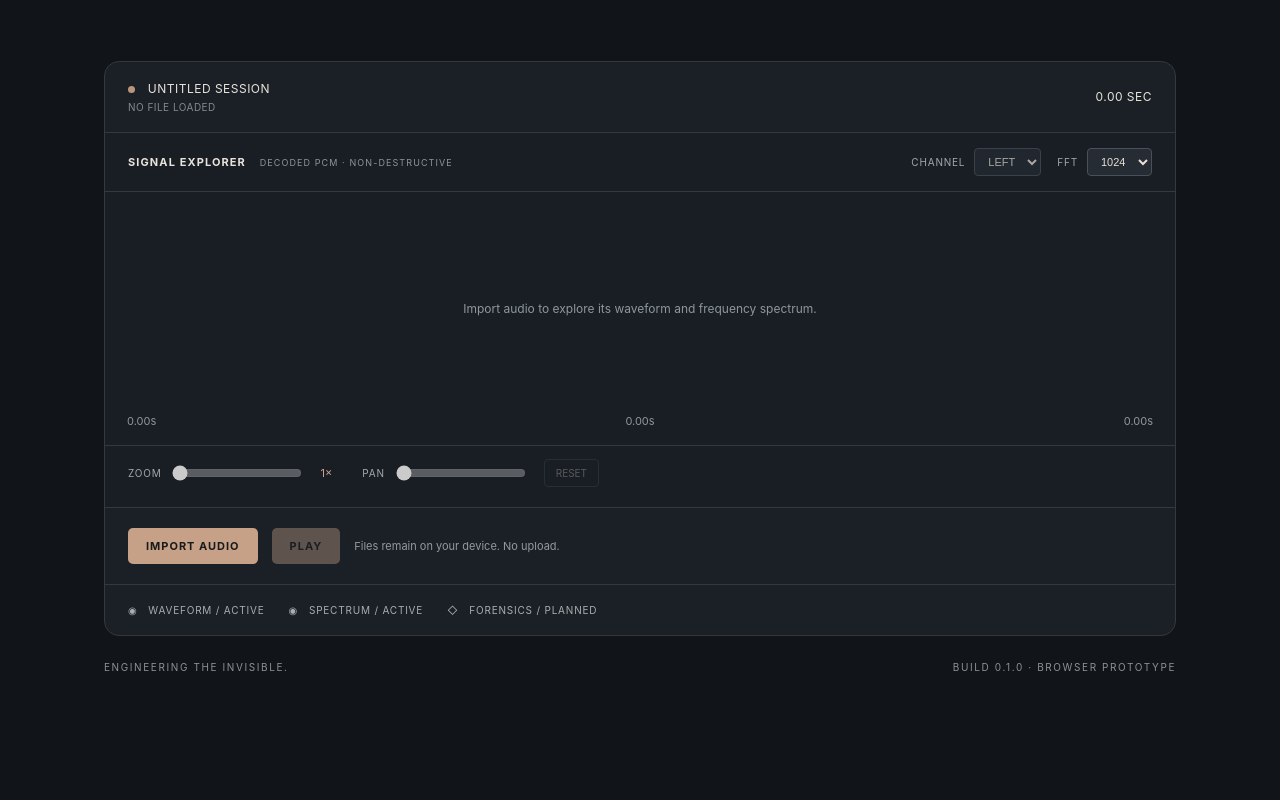
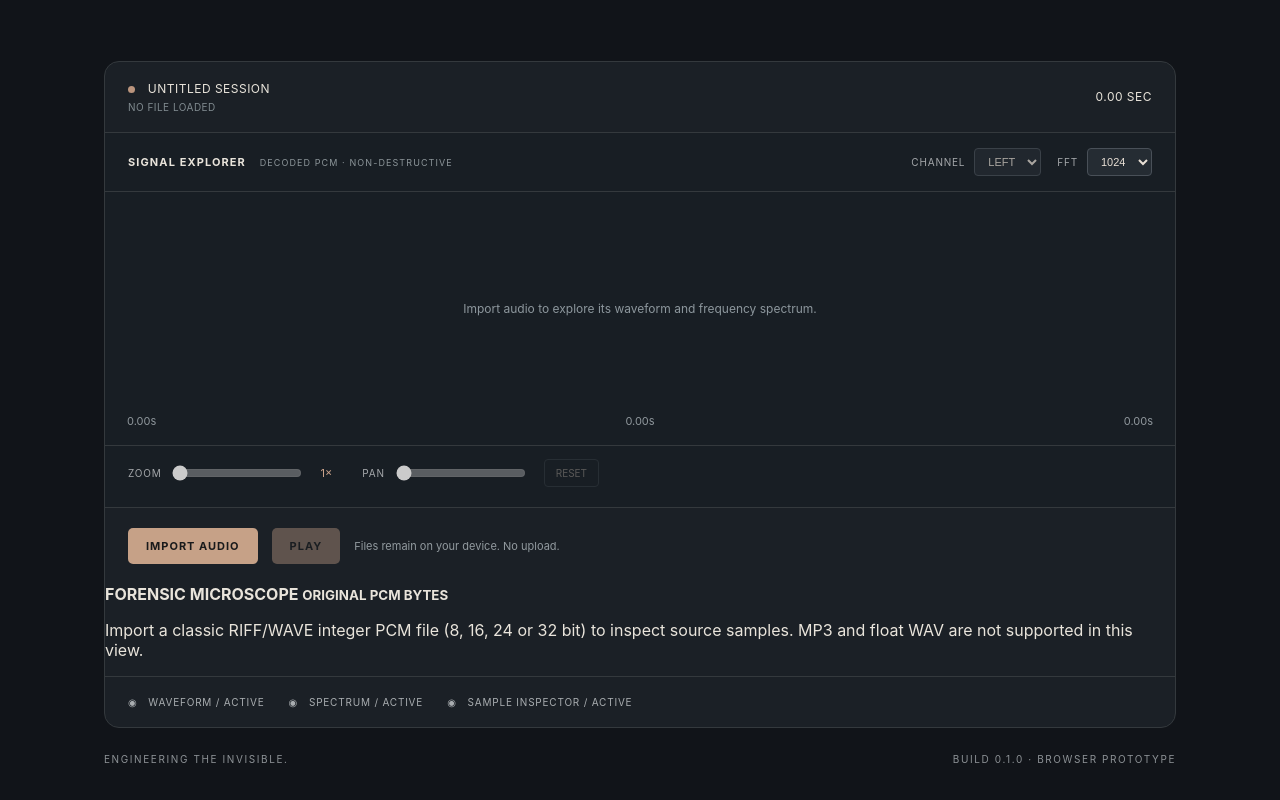
Before and after one commit to aprvydv/kaya, a React (Vite) app in the folder apps/desktop/: page / in a window 1280 px wide. Shown: the part 442-1242 px from the top of the page. Before the commit the page ends 1150 px from the top, so only its background shows below. Built offline with nearby package versions, Linux system fonts and the light colour scheme.

Commit message:
feat(ui): connect WAV source bytes to sample inspector

```diff
--- a/apps/desktop/src/main.tsx
+++ b/apps/desktop/src/main.tsx
@@ -3,6 +3,7 @@ import { createRoot } from 'react-dom/client'
 import './style.css'
 import { inspectWaveFile, type WavMetadata } from './wav'
 import { SignalExplorer } from './SignalExplorer'
+import { SampleInspector } from './SampleInspector'
 
 type Loaded = { name: string; sampleRate: number; channels: number; duration: number; peaks: number[]; url: string; type: string }
 
@@ -23,6 +24,7 @@ function App() {
   const [loaded, setLoaded] = useState<Loaded | null>(null)
   const [error, setError] = useState('')
   const [wavMeta,setWavMeta] = useState<WavMetadata | null>(null)
+  const [wavSource,setWavSource] = useState<ArrayBuffer | null>(null)
   const [wavNotice,setWavNotice] = useState('')
   const [playing, setPlaying] = useState(false)
   const [playbackTime, setPlaybackTime] = useState(0)
@@ -35,11 +37,12 @@ function App() {
     if (!file) return
     setError('')
     setWavMeta(null)
+    setWavSource(null)
     setWavNotice('')
     try {
       const bytes = await file.arrayBuffer()
       if (new Uint8Array(bytes,0,Math.min(4,bytes.byteLength)).every((v,i)=>v===[82,73,70,70][i]) && bytes.byteLength>=4) {
-        try { setWavMeta(await inspectWaveFile(bytes)) }
+        try { const metadata = await inspectWaveFile(bytes);setWavMeta(metadata);setWavSource(bytes) }
         catch (e) { setWavNotice(e instanceof Error ? e.message : 'Could not inspect WAV metadata') }
       } else { setWavNotice('This is not a classic RIFF/WAVE file. Binary inspection currently supports WAV only.') }
       const context = new AudioContext()
@@ -77,7 +80,8 @@ function App() {
       {wavNotice && <p className="notice" role="status">{wavNotice}</p>}
       {error && <p className="error" role="alert">{error}</p>}
       <audio ref={audio} src={loaded?.url} onTimeUpdate={e=>setPlaybackTime(e.currentTarget.currentTime)} onEnded={()=>setPlaying(false)} onPause={()=>setPlaying(false)}/>
-      <div className="tools"><span>◉ &nbsp; WAVEFORM / ACTIVE</span><span>◉ &nbsp; SPECTRUM / ACTIVE</span><span>◇ &nbsp; FORENSICS / PLANNED</span></div>
+      <SampleInspector source={wavSource} info={wavMeta} playbackTime={playbackTime}/>
+      <div className="tools"><span>◉ &nbsp; WAVEFORM / ACTIVE</span><span>◉ &nbsp; SPECTRUM / ACTIVE</span><span>◉ &nbsp; SAMPLE INSPECTOR / ACTIVE</span></div>
     </section>
     <footer><span>ENGINEERING THE INVISIBLE.</span><span>BUILD 0.1.0 · BROWSER PROTOTYPE</span></footer>
   </main>
```
